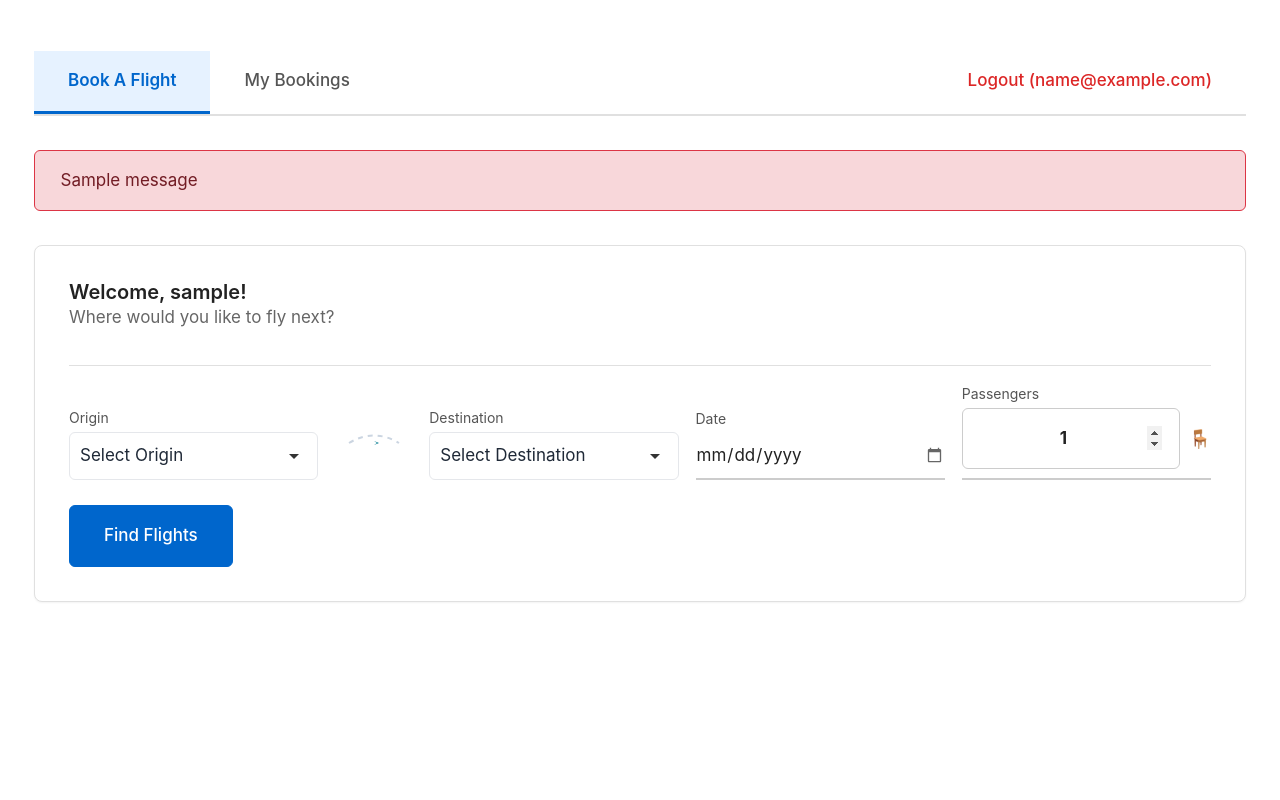
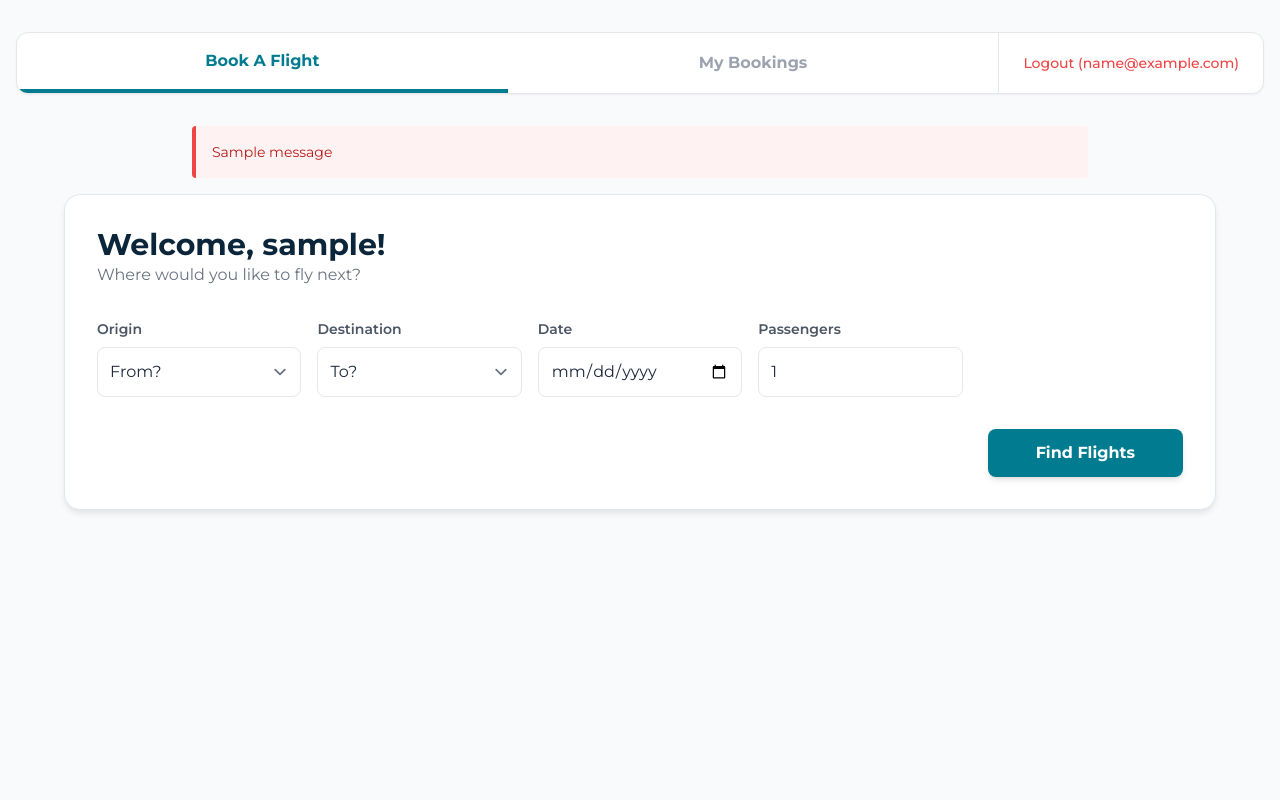
Before and after one commit to OJS-9/FLYTAU, a Flask app: template templates/user_dashboard.html in a window 1280 px wide. Run offline with Flask 3, Linux system fonts and the light colour scheme; the template is opened without the code that fills it: most values are stand-ins (such as "Sample title", 1, 10 or a date in 2020); one stand-in notice (Sample message) is shown; some libraries are stand-ins or nearby versions.

Commit message:
GUEST AND USER TINY FIXES

```diff
--- a/templates/user_dashboard.html
+++ b/templates/user_dashboard.html
@@ -1,117 +1,107 @@
 <!DOCTYPE html>
-<html>
+<html lang="en">
 <head>
+    <meta charset="UTF-8">
+    <meta name="viewport" content="width=device-width, initial-scale=1.0">
     <title>User Dashboard - FLYTAU</title>
-    <link rel="stylesheet" href="{{ url_for('static', filename='styles.css') }}">
+    <script src="https://cdn.tailwindcss.com?plugins=forms,container-queries"></script>
+    <link href="https://fonts.googleapis.com/css2?family=Montserrat:wght@400;500;600;700&display=swap" rel="stylesheet"/>
+    <link href="https://fonts.googleapis.com/icon?family=Material+Icons" rel="stylesheet"/>
+
     <style>
+        body { font-family: 'Montserrat', sans-serif; background-color: #F8FAFC; color: #1E293B; }
         .hidden { display: none !important; }
-        .airport-select {
-            width: 100%;
-            padding: 10px;
-            border: 1px solid #e5e7eb;
-            border-radius: 6px;
-            background-color: white;
-            font-size: 1rem;
-            color: #1f2937;
-            outline-color: var(--color-primary);
-        }
-        .flight-results-list { margin-top: 1.5rem; }
+        .active-tab { border-bottom: 4px solid #007B8F; color: #007B8F !important; }
+        .card { background: white; border-radius: 1rem; box-shadow: 0 4px 6px -1px rgb(0 0 0 / 0.1); border: 1px solid #E2E8F0; }
+
+        /* התאמת אלמנטים קיימים לסטייל החדש */
+        .btn-primary { @apply bg-[#007B8F] text-white font-bold py-3 px-6 rounded-lg shadow-md hover:bg-[#006677] transition-all; }
+        .btn-secondary { @apply bg-[#0B253A] text-white font-bold py-2 px-6 rounded-lg shadow-md hover:bg-[#1a3a5a] transition-all; }
     </style>
 </head>
-  <body>
-    <main class="container">
-      <nav class="flight-nav">
-        <a href="javascript:void(0)" id="tab-book" class="flight-nav-item active" onclick="showTab('book')">Book A Flight</a>
-        <a href="javascript:void(0)" id="tab-manage" class="flight-nav-item" onclick="showTab('manage')">My Bookings</a>
-        <a href="{{ url_for('logout') }}" class="flight-nav-item" style="margin-left: auto; color: #dc2626;">Logout ({{ user_email }})</a>
+
+<body class="min-h-screen">
+    <main class="container mx-auto px-4 py-8">
+        <nav class="flex bg-white rounded-xl shadow-sm mb-8 overflow-hidden border border-gray-200">
+            <button id="tab-book" class="flex-1 py-4 font-bold active-tab" onclick="showTab('book')">Book A Flight</button>
+            <button id="tab-manage" class="flex-1 py-4 font-bold text-gray-400" onclick="showTab('manage')">My Bookings</button>
+            <div class="flex items-center px-6 border-l border-gray-200">
+                <a href="{{ url_for('logout') }}" class="text-red-500 font-medium hover:underline text-sm">Logout ({{ user_email }})</a>
+            </div>
         </nav>
 
+        <div class="max-w-4xl mx-auto">
             {% with messages = get_flashed_messages() %}
                 {% if messages %}
                     {% for message in messages %}
-            <div class="alert alert-error mt-md">{{ message }}</div>
+                        <div class="mb-4 p-4 bg-red-50 border-l-4 border-red-500 text-red-700 text-sm rounded">{{ message }}</div>
                     {% endfor %}
                 {% endif %}
             {% endwith %}
-
-      {% if error %}
-        <div class="alert alert-error mt-md">{{ error }}</div>
-      {% endif %}
-
-      <section id="section-book" class="card mt-xl">
-        <div class="card-header">
-          <h1 class="card-title">Welcome, {{ user_name or 'Customer' }}!</h1>
-          <p class="text-muted">Where would you like to fly next?</p>
         </div>
 
-        <div class="card-body">
-          <form id="flight-search-form" class="flight-search-form">
-            <div class="flight-search-fields">
+        <section id="section-book" class="card p-8 max-w-6xl mx-auto">
+            <div class="mb-8">
+                <h1 class="text-3xl font-bold text-[#0B253A]">Welcome, {{ user_name or 'Customer' }}!</h1>
+                <p class="text-gray-500">Where would you like to fly next?</p>
+            </div>
 
-              <div class="flight-field">
-                <label for="origin_airport">Origin</label>
-                <select id="origin_airport" name="origin_airport" class="airport-select" required>
-                  <option value="" disabled selected>Select Origin</option>
-                  {% for airport in airports %}
-                    <option value="{{ airport }}">{{ airport }}</option>
-                  {% endfor %}
+            <form id="flight-search-form" class="grid grid-cols-1 md:grid-cols-5 gap-4 items-end">
+                <div>
+                    <label class="block text-sm font-semibold mb-2 text-gray-600">Origin</label>
+                    <select id="origin_airport" name="origin_airport" class="w-full p-3 border border-gray-200 rounded-lg outline-none focus:ring-2 focus:ring-[#007B8F]" required>
+                        <option value="" disabled selected>From?</option>
+                        {% for airport in airports %} <option value="{{ airport }}">{{ airport }}</option> {% endfor %}
                     </select>
                 </div>
 
-              <div class="flight-path-icon">
-                <svg width="60" height="40" viewBox="0 0 60 40" xmlns="http://www.w3.org/2000/svg">
-                  <path d="M 5 20 Q 30 5, 55 20" stroke="#CBD5E1" stroke-width="2" fill="none" stroke-dasharray="5,5"/>
-                  <path d="M 25 18 L 30 20 L 25 22 L 28 20 Z" fill="#007B8F" transform="translate(5, 0)"/>
-                </svg>
+                <div class="hidden md:flex justify-center pb-4">
+                    <span class="material-icons text-gray-300">sync_alt</span>
                 </div>
 
-              <div class="flight-field">
-                <label for="destination_airport">Destination</label>
-                <select id="destination_airport" name="destination_airport" class="airport-select" required>
-                  <option value="" disabled selected>Select Destination</option>
-                  {% for airport in airports %}
-                    <option value="{{ airport }}">{{ airport }}</option>
-                  {% endfor %}
+                <div>
+                    <label class="block text-sm font-semibold mb-2 text-gray-600">Destination</label>
+                    <select id="destination_airport" name="destination_airport" class="w-full p-3 border border-gray-200 rounded-lg outline-none focus:ring-2 focus:ring-[#007B8F]" required>
+                        <option value="" disabled selected>To?</option>
+                        {% for airport in airports %} <option value="{{ airport }}">{{ airport }}</option> {% endfor %}
                     </select>
                 </div>
 
-              <div class="flight-field">
-                <label for="departure_date">Date</label>
-                <input type="date" id="departure_date" name="departure_date" required>
+                <div>
+                    <label class="block text-sm font-semibold mb-2 text-gray-600">Date</label>
+                    <input type="date" id="departure_date" name="departure_date" class="w-full p-3 border border-gray-200 rounded-lg outline-none focus:ring-2 focus:ring-[#007B8F]" required>
                 </div>
 
-              <div class="flight-field">
-                <label for="passengers">Passengers</label>
-                <div class="passenger-selector">
-                  <input type="number" id="passengers" name="passengers" value="1" min="1" max="9" class="passenger-input" required>
-                  <span class="seat-icon">🪑</span>
-                </div>
+                <div>
+                    <label class="block text-sm font-semibold mb-2 text-gray-600">Passengers</label>
+                    <div class="relative">
+                        <input type="number" id="passengers" name="passengers" value="1" min="1" max="9" class="w-full p-3 border border-gray-200 rounded-lg outline-none focus:ring-2 focus:ring-[#007B8F]" required>
                     </div>
                 </div>
 
-            <div class="flight-search-actions">
-              <button type="submit" class="btn btn-primary">Find Flights</button>
+                <div class="md:col-span-5 flex justify-end mt-4">
+                    <button type="submit" class="bg-[#007B8F] text-white font-bold py-3 px-12 rounded-lg shadow-md hover:bg-[#006677] transition-all">
+                        Find Flights
+                    </button>
                 </div>
             </form>
 
-          <div id="search-results" class="search-results hidden"></div>
-        </div>
+            <div id="search-results" class="mt-12 hidden"></div>
         </section>
 
-      <section id="section-manage" class="card mt-xl hidden">
-        <div class="card-header">
-            <h1 class="card-title">My Bookings</h1>
-            <p class="text-muted">Manage your travel history and active reservations.</p>
+        <section id="section-manage" class="card p-8 max-w-5xl mx-auto hidden">
+            <div class="mb-8">
+                <h1 class="text-3xl font-bold text-[#0B253A]">My Bookings</h1>
+                <p class="text-gray-500">Manage your travel history and active reservations.</p>
             </div>
-          <div class="card-body">
 
-            <div class="order-history-section" style="margin-bottom: 2rem;">
-              <div style="display: flex; justify-content: space-between; align-items: center; margin-bottom: 1.5rem;">
-                <h2 style="margin: 0;">Order History</h2>
+            <div class="order-history-section space-y-6">
+                <div class="flex flex-col md:flex-row justify-between items-start md:items-center gap-4 mb-6">
+                    <h2 class="text-xl font-bold text-[#0B253A]">Order History</h2>
                     {% if order_history %}
-                  <div style="max-width: 200px;">
-                    <select id="status-filter" class="airport-select" style="padding: 5px 10px; font-size: 0.85rem;">
-                      <option value="all">Show All</option>
+                    <div class="w-full md:w-64">
+                        <select id="status-filter" class="w-full p-2 border border-gray-200 rounded-lg text-sm outline-none focus:ring-2 focus:ring-[#007B8F]">
+                            <option value="all">Show All Statuses</option>
                             <option value="Active">Active</option>
                             <option value="Completed">Completed</option>
                             <option value="Costumer Cancelation">Customer Cancelled</option>
@@ -122,67 +112,66 @@
                 </div>
 
                 {% if order_history %}
-                <div class="order-history-list">
+                <div class="grid gap-4">
                     {% for order in order_history %}
-                    <div class="order-history-card" data-status="{{ order.Status }}" style="border: 1px solid #e5e7eb; border-radius: 8px; padding: 1.25rem; margin-bottom: 1rem; background-color: #ffffff;">
-                      <div style="display: flex; justify-content: space-between; align-items: start;">
+                    <div class="order-history-card p-6 border border-gray-100 rounded-xl bg-white shadow-sm hover:shadow-md transition-all" data-status="{{ order.Status }}">
+                        <div class="flex justify-between items-start mb-4">
                             <div>
-                          <h3 style="margin: 0; font-size: 1rem;">Order #{{ order.Ticket_ID }}</h3>
-                          <p style="margin: 0.2rem 0; color: #64748b; font-size: 0.8rem;">Date: {{ order.Order_Date }}</p>
+                                <h3 class="font-bold text-lg text-[#0B253A]">Order #{{ order.Ticket_ID }}</h3>
+                                <p class="text-xs text-gray-400">Booked: {{ order.Order_Date }}</p>
                             </div>
-                        <span class="badge" style="padding: 4px 10px; border-radius: 20px; font-size: 0.75rem; font-weight: bold;
-                          {% if order.Status == 'Completed' %} background-color: #ECFDF5; color: #059669;
-                          {% elif 'Cancelation' in order.Status %} background-color: #FEF2F2; color: #DC2626;
-                          {% elif order.Status == 'Active' %} background-color: #EFF6FF; color: #2563EB;
-                          {% else %} background-color: #F8FAFC; color: #475569;{% endif %}">
+                            <span class="px-3 py-1 rounded-full text-[10px] font-bold uppercase tracking-wider
+                                {% if order.Status == 'Completed' %} bg-green-50 text-green-600
+                                {% elif 'Cancelation' in order.Status %} bg-red-50 text-red-600
+                                {% elif order.Status == 'Active' %} bg-blue-50 text-blue-600
+                                {% else %} bg-gray-50 text-gray-500 {% endif %}">
                                 {{ order.Status }}
                             </span>
                         </div>
 
-                      <div style="display: grid; grid-template-columns: repeat(3, 1fr); gap: 10px; margin-top: 1rem; border-top: 1px solid #f1f5f9; pt: 1rem;">
+                        <div class="grid grid-cols-3 gap-4 border-t border-gray-50 pt-4">
                             <div>
-                          <label style="font-size: 0.7rem; color: #94a3b8; display: block; text-transform: uppercase;">Flight</label>
-                          <span style="font-weight: 600;">{{ order.Origin }} → {{ order.Destination }}</span>
+                                <label class="block text-[10px] uppercase font-bold text-gray-400">Route</label>
+                                <span class="text-sm font-semibold">{{ order.Origin }} → {{ order.Destination }}</span>
                             </div>
                             <div>
-                          <label style="font-size: 0.7rem; color: #94a3b8; display: block; text-transform: uppercase;">Time</label>
-                          <span style="font-weight: 500;">{{ order.Departure_Time }}</span>
+                                <label class="block text-[10px] uppercase font-bold text-gray-400">Departure</label>
+                                <span class="text-sm font-semibold">{{ order.Departure_Time }}</span>
                             </div>
                             <div>
-                          <label style="font-size: 0.7rem; color: #94a3b8; display: block; text-transform: uppercase;">Price</label>
-                          <span style="font-weight: 600; color: #059669;">${{ order.Total_Price }}</span>
+                                <label class="block text-[10px] uppercase font-bold text-gray-400">Price</label>
+                                <span class="text-sm font-bold text-[#007B8F]">${{ order.Total_Price }}</span>
                             </div>
                         </div>
                     </div>
                     {% endfor %}
                 </div>
                 {% else %}
-                <p id="empty-state-message" style="text-align: center; padding: 3rem; background: #f8fafc; border-radius: 12px; color: #64748b;">
-                  No orders found. Once you book a flight, it will appear here.
-                </p>
+                <div id="empty-state-message" class="text-center py-12 bg-gray-50 rounded-2xl border-2 border-dashed border-gray-200">
+                    <p class="text-gray-400">No orders found. Your travel history will appear here.</p>
+                </div>
                 {% endif %}
-              <p id="filtered-empty-state" class="hidden" style="text-align: center; padding: 2rem; color: #64748b;">
-                No orders match this status.
-              </p>
+
+                <p id="filtered-empty-state" class="hidden text-center py-8 text-gray-400 italic">No orders match the selected filter.</p>
             </div>
 
-            <div style="border-top: 2px dashed #f1f5f9; padding-top: 2rem;">
-              <h2 style="font-size: 1.1rem; margin-bottom: 1rem;">Looking for a specific Order ID?</h2>
-              <form action="{{ url_for('manage_reservations') }}" method="GET" style="display: flex; gap: 10px; max-width: 450px;">
-                <input type="number" id="order_id" name="order_id" placeholder="Enter Order ID" style="flex: 1; padding: 10px; border: 1px solid #e2e8f0; border-radius: 6px;" required>
-                <button type="submit" class="btn btn-secondary">Find</button>
+            <div class="mt-12 pt-8 border-t border-gray-100">
+                <h2 class="text-lg font-bold text-[#0B253A] mb-4">Find a Specific Reservation</h2>
+                <form action="{{ url_for('manage_reservations') }}" method="GET" class="flex gap-2 max-w-md">
+                    <input type="number" id="order_id" name="order_id" placeholder="Enter Order ID" class="flex-1 p-3 border border-gray-200 rounded-lg outline-none focus:ring-2 focus:ring-[#0B253A]" required>
+                    <button type="submit" class="bg-[#0B253A] text-white px-6 py-3 rounded-lg font-bold hover:bg-[#1a3a5a]">Find</button>
                 </form>
-            </div>
             </div>
         </section>
     </main>
 
     <script>
       function showTab(tabName) {
-        document.getElementById('section-book').classList.toggle('hidden', tabName !== 'book');
-        document.getElementById('section-manage').classList.toggle('hidden', tabName !== 'manage');
-        document.getElementById('tab-book').classList.toggle('active', tabName === 'book');
-        document.getElementById('tab-manage').classList.toggle('active', tabName === 'manage');
+        const isBook = tabName === 'book';
+        document.getElementById('section-book').classList.toggle('hidden', !isBook);
+        document.getElementById('section-manage').classList.toggle('hidden', isBook);
+        document.getElementById('tab-book').className = `flex-1 py-4 font-bold transition-all ${isBook ? 'active-tab' : 'text-gray-400 hover:text-gray-600'}`;
+        document.getElementById('tab-manage').className = `flex-1 py-4 font-bold transition-all ${!isBook ? 'active-tab' : 'text-gray-400 hover:text-gray-600'}`;
       }
 
       function filterOrdersByStatus() {
@@ -213,7 +202,6 @@
       document.getElementById('flight-search-form').addEventListener('submit', async function(e) {
         e.preventDefault();
 
-        // Validation: Prevent searching for same origin/destination
         const origin = document.getElementById('origin_airport').value;
         const dest = document.getElementById('destination_airport').value;
         if (origin === dest) {
@@ -223,7 +211,7 @@
 
         const resultsDiv = document.getElementById('search-results');
         resultsDiv.classList.remove('hidden');
-        resultsDiv.innerHTML = '<p style="text-align: center; color: #64748b;">Searching for the best flights...</p>';
+        resultsDiv.innerHTML = '<div class="text-center py-6 text-gray-400">Searching for the best flights...</div>';
 
         try {
           const response = await fetch('/search_flights', {
@@ -233,26 +221,26 @@
           const data = await response.json();
 
           if (data.flights && data.flights.length > 0) {
-            let html = '<h3 style="margin-bottom: 1rem;">Available Flights</h3>';
+            let html = '<h3 class="text-xl font-bold mb-6 text-[#0B253A]">Available Flights</h3><div class="grid gap-4">';
             data.flights.forEach(f => {
               html += `
-                <div style="background: #fff; border: 1px solid #e2e8f0; padding: 1.5rem; border-radius: 12px; display: flex; justify-content: space-between; align-items: center; margin-bottom: 1rem; transition: transform 0.2s hover; box-shadow: 0 2px 4px rgba(0,0,0,0.02);">
+                <div class="p-6 border border-gray-100 rounded-xl flex flex-col md:flex-row justify-between items-center bg-white shadow-sm hover:shadow-md transition-all">
                   <div>
-                    <p style="font-size: 1.25rem; font-weight: 700; color: #0f172a; margin: 0;">${f.origin_airport} → ${f.destination_airport}</p>
-                    <p style="color: #64748b; font-size: 0.9rem; margin-top: 4px;">${f.departure_datetime}</p>
+                    <p class="text-xl font-bold text-[#0B253A]">${f.origin_airport} → ${f.destination_airport}</p>
+                    <p class="text-sm text-gray-500 mt-1">${f.departure_datetime}</p>
                   </div>
-                  <div style="text-align: right;">
-                    <p style="font-weight: 600; color: #059669; font-size: 1.1rem; margin-bottom: 8px;">From $${f.economy_seat_price}</p>
-                    <button class="btn btn-primary btn-sm" onclick="location.href='/select_seat?flight_id=${f.flight_id}'">Select Seat</button>
+                  <div class="text-right mt-4 md:mt-0">
+                    <p class="text-lg font-bold text-[#007B8F] mb-2">From $${f.economy_seat_price}</p>
+                    <button onclick="location.href='/select_seat?flight_id=${f.flight_id}'" class="bg-[#007B8F] text-white px-8 py-2.5 rounded-lg font-bold hover:bg-[#006677]">Select Seat</button>
                   </div>
                 </div>`;
             });
-            resultsDiv.innerHTML = html;
+            resultsDiv.innerHTML = html + '</div>';
           } else {
-            resultsDiv.innerHTML = '<div style="padding: 2rem; border: 2px dashed #e2e8f0; border-radius: 12px; text-align: center; color: #94a3b8;">No flights found for these dates.</div>';
+            resultsDiv.innerHTML = '<div class="text-center py-12 border-2 border-dashed rounded-xl text-gray-400">No flights found for these dates.</div>';
           }
         } catch (error) {
-          resultsDiv.innerHTML = '<div class="alert alert-error">Something went wrong. Please try again.</div>';
+          resultsDiv.innerHTML = '<div class="p-4 bg-red-50 text-red-600 rounded-lg text-center">Something went wrong. Please try again.</div>';
         }
       });
     </script>
```
Also changed, not shown: templates/guest.html (+9 -1 lines), 2 other files. Lines whose indentation alone changed are shown as unchanged.
